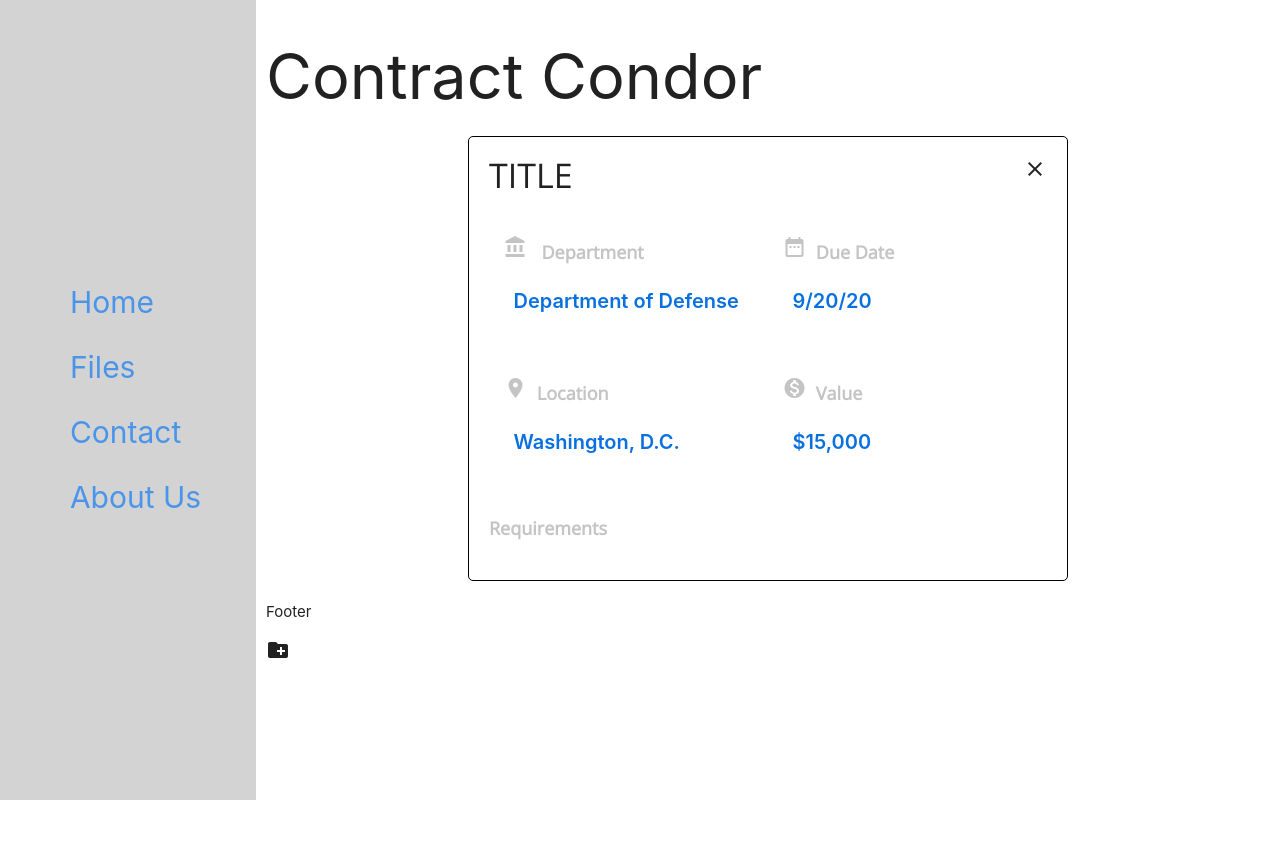
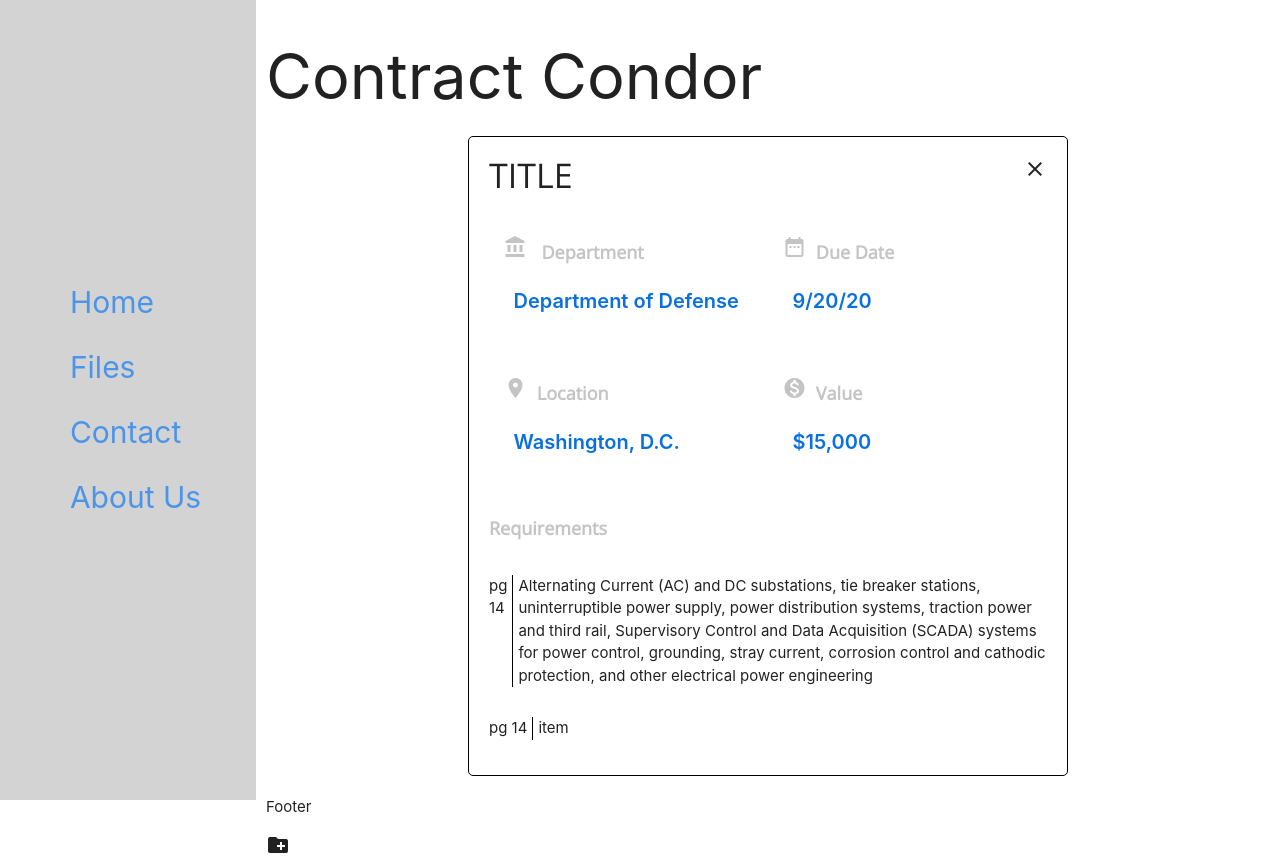
Before and after one commit to ldavidson45/govt-hackathon-back, a Django app: page /detail/ in a window 1280 px wide. Before the commit the page ends 800 px from the top, so only its background shows below. Run offline with Django 3.2, Linux system fonts and the light colour scheme.

Commit message:
format requirements section

```diff
--- a/contract_parser_app/static/css/main.css
+++ b/contract_parser_app/static/css/main.css
@@ -91,3 +91,21 @@ body {
   color: #0970e0;
   padding: 0 10px;
 }
+
+.requirements-section {
+  display: flex;
+  flex-direction: column;
+}
+
+.requirements-container {
+  display: inline-flex;
+}
+
+.page-number {
+  border-right: solid 1px black;
+  padding-right: 5px;
+}
+
+.requirement-text {
+  padding-left: 5px;
+}
--- a/contract_parser_app/templates/contract_parser/contract_show.html
+++ b/contract_parser_app/templates/contract_parser/contract_show.html
@@ -29,6 +29,21 @@
 
     <div class="requirements-section">
         <p class="detail-description-head">Requirements</p>
+        <div class="requirements-container">
+            <p class="page-number">pg 14</p>
+            <p class="requirement-text"> Alternating
+Current (AC) and DC substations, tie breaker stations, uninterruptible
+power supply, power distribution systems, traction power and third rail,
+Supervisory Control and Data Acquisition (SCADA) systems for power
+control, grounding, stray current, corrosion control and cathodic
+protection, and other electrical power engineering </p>
+        </div>
+
+        <div class="requirements-container">
+            <p class="page-number">pg 14</p>
+            <p class="requirement-text"> item </p>
+        </div>
+
     </div>
 
 </section>
```
